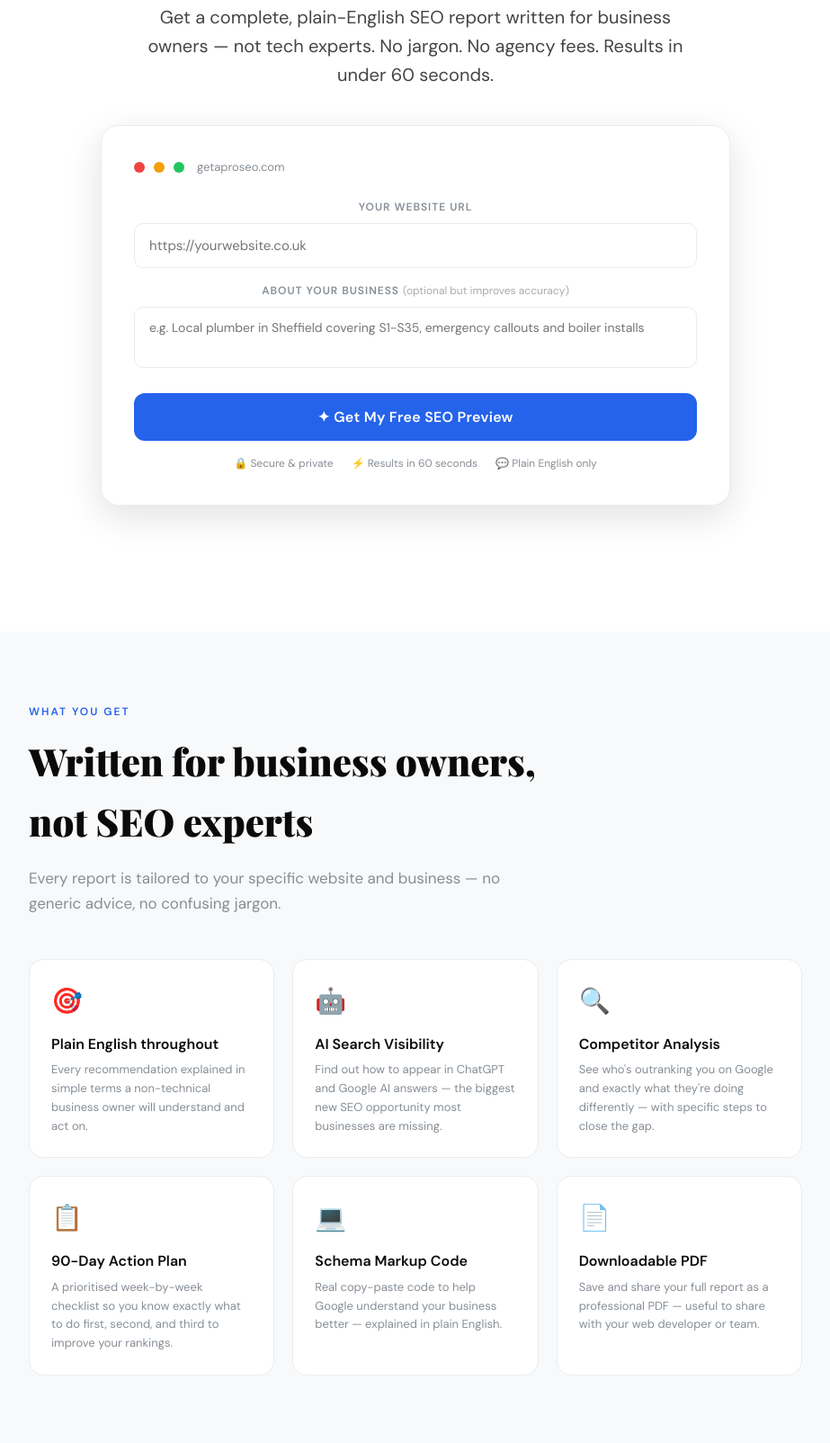
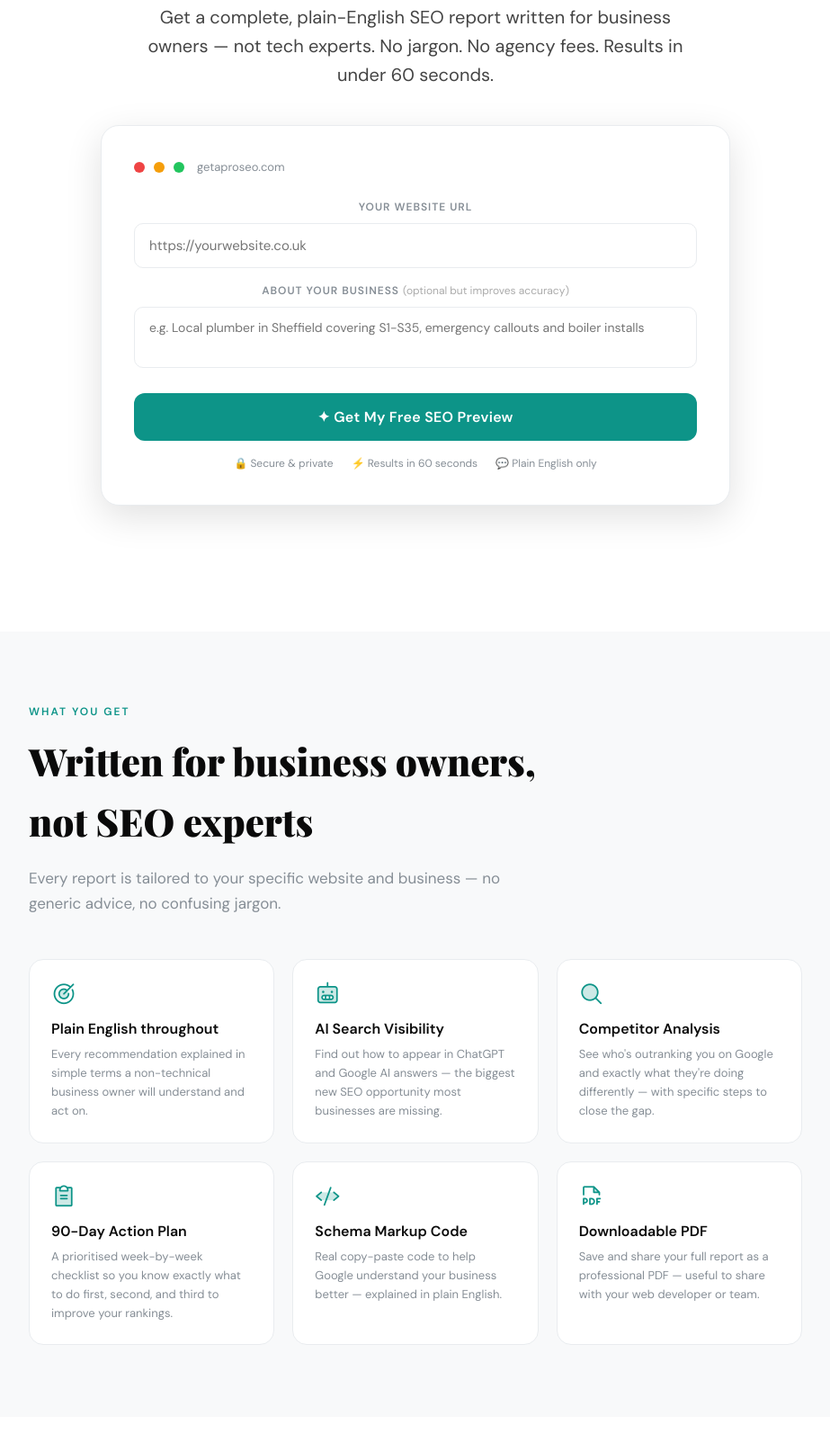
Before and after one commit to hirefastcareers/getaproseo, a plain HTML site: page public/index.html in a window 1280 px wide. Shown: the part 456-2060 px from the top of the page at 90% size, without its empty margins (178-1101 px from the left). Drawn offline with nearby package versions, Linux system fonts and the light colour scheme.

Commit message:
design improvements - phosphor icons, new accent colour, scroll animations

```diff
--- a/public/index.html
+++ b/public/index.html
@@ -13,6 +13,7 @@
 <meta property="og:type" content="website">
 <link rel="canonical" href="https://getaproseo.com">
 <link href="https://fonts.googleapis.com/css2?family=Playfair+Display:wght@700;900&family=DM+Sans:wght@300;400;500;600&display=swap" rel="stylesheet">
+<link rel="stylesheet" href="https://cdn.jsdelivr.net/npm/@phosphor-icons/web@2.1.2/src/duotone/style.css">
 <script src="https://js.stripe.com/v3/"></script>
 <style>
 *, *::before, *::after { box-sizing: border-box; margin: 0; padding: 0; }
@@ -25,9 +26,9 @@
   --light-grey: #f1f3f5;
   --mid-grey: #868e96;
   --border: #e9ecef;
-  --accent: #2563eb;
-  --accent-dark: #1d4ed8;
-  --accent-light: #eff6ff;
+  --accent: #0d9488;
+  --accent-dark: #0f766e;
+  --accent-light: #f0fdfa;
   --green: #16a34a;
   --green-light: #f0fdf4;
   --red: #dc2626;
@@ -174,7 +175,7 @@ nav {
 
 .url-input:focus {
   border-color: var(--accent);
-  box-shadow: 0 0 0 3px rgba(37,99,235,0.08);
+  box-shadow: 0 0 0 3px rgba(13,148,136,0.12);
 }
 
 .context-input {
@@ -212,7 +213,7 @@ nav {
 .btn-primary:hover:not(:disabled) {
   background: var(--accent-dark);
   transform: translateY(-1px);
-  box-shadow: 0 8px 20px rgba(37,99,235,0.25);
+  box-shadow: 0 8px 20px rgba(13,148,136,0.28);
 }
 
 .btn-primary:disabled {
@@ -263,7 +264,7 @@ nav {
 
 .teaser-header {
   background: var(--accent-light);
-  border: 1px solid #bfdbfe;
+  border: 1px solid #99f6e4;
   border-radius: 12px;
   padding: 18px 20px;
   margin-bottom: 24px;
@@ -275,7 +276,7 @@ nav {
 .teaser-icon { font-size: 22px; flex-shrink: 0; margin-top: 2px; }
 
 .teaser-header h3 { font-size: 16px; font-weight: 700; color: var(--accent-dark); margin-bottom: 4px; }
-.teaser-header p { font-size: 13px; color: #3b82f6; }
+.teaser-header p { font-size: 13px; color: var(--accent); }
 
 .report-section {
   background: var(--white);
@@ -411,7 +412,7 @@ nav {
 .price-option-price { font-size: 22px; font-weight: 900; color: var(--black); }
 .price-option-sub { font-size: 11px; color: var(--mid-grey); margin-top: 2px; }
 .price-option.selected .price-option-label { color: var(--accent); }
-.price-option.selected .price-option-price { color: var(--accent-dark); }
+.price-option.selected .price-option-price { color: var(--accent); }
 
 .popular-badge {
   background: var(--accent);
@@ -441,7 +442,7 @@ nav {
 .btn-unlock:hover {
   background: var(--accent-dark);
   transform: translateY(-1px);
-  box-shadow: 0 8px 20px rgba(37,99,235,0.25);
+  box-shadow: 0 8px 20px rgba(13,148,136,0.28);
 }
 
 .secure-note { font-size: 11px; color: #aaa; margin-top: 10px; }
@@ -565,7 +566,7 @@ nav {
   transform: translateY(-2px);
 }
 
-.feature-icon { font-size: 28px; margin-bottom: 12px; }
+.feature-icon { font-size: 28px; margin-bottom: 12px; color: var(--accent); display: block; }
 .feature-title { font-weight: 700; font-size: 16px; margin-bottom: 6px; }
 .feature-desc { font-size: 13px; color: var(--mid-grey); line-height: 1.6; }
 
@@ -643,6 +644,24 @@ footer a { color: #aaa; text-decoration: none; }
 .footer-logo { font-family: 'Playfair Display', serif; font-size: 20px; color: white; font-weight: 900; margin-bottom: 12px; }
 .footer-logo span { color: var(--accent); }
 
+/* ENTRANCE ANIMATIONS */
+.animate-fade-up {
+  opacity: 0;
+  transform: translateY(14px);
+  transition: opacity 0.35s ease-out, transform 0.35s ease-out;
+}
+.animate-fade-up.in-view {
+  opacity: 1;
+  transform: translateY(0);
+}
+.animate-fade-up[data-animate-stagger="0"] { transition-delay: 0ms; }
+.animate-fade-up[data-animate-stagger="1"] { transition-delay: 55ms; }
+.animate-fade-up[data-animate-stagger="2"] { transition-delay: 110ms; }
+.animate-fade-up[data-animate-stagger="3"] { transition-delay: 165ms; }
+.animate-fade-up[data-animate-stagger="4"] { transition-delay: 220ms; }
+.animate-fade-up[data-animate-stagger="5"] { transition-delay: 275ms; }
+.animate-fade-up[data-animate-on="scroll"][data-animate-delay="80"] { transition-delay: 80ms; }
+
 @media (max-width: 600px) {
   .tool-card { padding: 24px 18px; }
   .pricing-cards { grid-template-columns: 1fr; }
@@ -660,14 +679,14 @@ footer a { color: #aaa; text-decoration: none; }
 
 <!-- HERO -->
 <section class="hero" id="tool">
-  <div class="hero-badge">
+  <div class="hero-badge animate-fade-up" data-animate-on="load">
     ✦ New — Now includes AI Search Visibility (ChatGPT & Google AI)
   </div>
-  <h1>Find out exactly why your website<br>isn't ranking on <em>Google</em></h1>
-  <p class="hero-sub">Get a complete, plain-English SEO report written for business owners — not tech experts. No jargon. No agency fees. Results in under 60 seconds.</p>
+  <h1 class="animate-fade-up" data-animate-on="load" data-animate-delay="50">Find out exactly why your website<br>isn't ranking on <em>Google</em></h1>
+  <p class="hero-sub animate-fade-up" data-animate-on="load" data-animate-delay="100">Get a complete, plain-English SEO report written for business owners — not tech experts. No jargon. No agency fees. Results in under 60 seconds.</p>
 
   <!-- TOOL -->
-  <div class="tool-card">
+  <div class="tool-card animate-fade-up" data-animate-on="load" data-animate-delay="150">
     <div class="tool-card-header">
       <div class="tool-dot" style="background:#ef4444"></div>
       <div class="tool-dot" style="background:#f59e0b"></div>
@@ -803,33 +822,33 @@ footer a { color: #aaa; text-decoration: none; }
     <p class="features-sub">Every report is tailored to your specific website and business — no generic advice, no confusing jargon.</p>
 
     <div class="features-grid">
-      <div class="feature-card">
-        <div class="feature-icon">🎯</div>
+      <div class="feature-card animate-fade-up" data-animate-on="scroll" data-animate-stagger="0">
+        <div class="feature-icon ph-duotone ph-target"></div>
         <div class="feature-title">Plain English throughout</div>
         <div class="feature-desc">Every recommendation explained in simple terms a non-technical business owner will understand and act on.</div>
       </div>
-      <div class="feature-card">
-        <div class="feature-icon">🤖</div>
+      <div class="feature-card animate-fade-up" data-animate-on="scroll" data-animate-stagger="1">
+        <div class="feature-icon ph-duotone ph-robot"></div>
         <div class="feature-title">AI Search Visibility</div>
         <div class="feature-desc">Find out how to appear in ChatGPT and Google AI answers — the biggest new SEO opportunity most businesses are missing.</div>
       </div>
-      <div class="feature-card">
-        <div class="feature-icon">🔍</div>
+      <div class="feature-card animate-fade-up" data-animate-on="scroll" data-animate-stagger="2">
+        <div class="feature-icon ph-duotone ph-magnifying-glass"></div>
         <div class="feature-title">Competitor Analysis</div>
         <div class="feature-desc">See who's outranking you on Google and exactly what they're doing differently — with specific steps to close the gap.</div>
       </div>
-      <div class="feature-card">
-        <div class="feature-icon">📋</div>
+      <div class="feature-card animate-fade-up" data-animate-on="scroll" data-animate-stagger="3">
+        <div class="feature-icon ph-duotone ph-clipboard-text"></div>
         <div class="feature-title">90-Day Action Plan</div>
         <div class="feature-desc">A prioritised week-by-week checklist so you know exactly what to do first, second, and third to improve your rankings.</div>
       </div>
-      <div class="feature-card">
-        <div class="feature-icon">💻</div>
+      <div class="feature-card animate-fade-up" data-animate-on="scroll" data-animate-stagger="4">
+        <div class="feature-icon ph-duotone ph-code"></div>
         <div class="feature-title">Schema Markup Code</div>
         <div class="feature-desc">Real copy-paste code to help Google understand your business better — explained in plain English.</div>
       </div>
-      <div class="feature-card">
-        <div class="feature-icon">📄</div>
+      <div class="feature-card animate-fade-up" data-animate-on="scroll" data-animate-stagger="5">
+        <div class="feature-icon ph-duotone ph-file-pdf"></div>
         <div class="feature-title">Downloadable PDF</div>
         <div class="feature-desc">Save and share your full report as a professional PDF — useful to share with your web developer or team.</div>
       </div>
@@ -844,7 +863,7 @@ footer a { color: #aaa; text-decoration: none; }
   <p style="color:var(--mid-grey);font-size:17px;max-width:500px;margin:0 auto">Pay once for a single report, or subscribe for unlimited reports every month.</p>
 
   <div class="pricing-cards">
-    <div class="pricing-card">
+    <div class="pricing-card animate-fade-up" data-animate-on="scroll">
       <div class="pricing-card-label">One-off report</div>
       <div class="pricing-card-price">£7.99</div>
       <div class="pricing-card-period">one-time payment</div>
@@ -858,7 +877,7 @@ footer a { color: #aaa; text-decoration: none; }
       </ul>
       <button class="pricing-card-btn" onclick="scrollToTool()">Get Started</button>
     </div>
-    <div class="pricing-card featured">
+    <div class="pricing-card featured animate-fade-up" data-animate-on="scroll" data-animate-delay="80">
       <div class="popular-badge" style="margin-bottom:8px">BEST VALUE</div>
       <div class="pricing-card-label">Monthly unlimited</div>
       <div class="pricing-card-price">£19.99</div>
@@ -1101,8 +1120,8 @@ async function downloadPDF() {
     <title>SEO Report - ${url}</title>
     <style>
       body { font-family: Georgia, serif; max-width: 800px; margin: 40px auto; color: #222; line-height: 1.7; }
-      h1 { font-size: 28px; border-bottom: 3px solid #2563eb; padding-bottom: 12px; }
-      h2 { font-size: 20px; color: #2563eb; margin-top: 32px; border-bottom: 1px solid #e5e7eb; padding-bottom: 8px; }
+      h1 { font-size: 28px; border-bottom: 3px solid #0d9488; padding-bottom: 12px; }
+      h2 { font-size: 20px; color: #0d9488; margin-top: 32px; border-bottom: 1px solid #e5e7eb; padding-bottom: 8px; }
       h3 { font-size: 16px; margin-top: 20px; }
       p { margin-bottom: 10px; }
       ul { padding-left: 20px; }
@@ -1180,6 +1199,39 @@ window.addEventListener('load', async () => {
     }
   }
 });
+
+// Scroll-triggered entrance animations (Intersection Observer, no libraries)
+(function() {
+  function runOnLoadAnimations() {
+    var loadEls = document.querySelectorAll('[data-animate-on="load"]');
+    loadEls.forEach(function(el) {
+      var delay = parseInt(el.getAttribute('data-animate-delay'), 10) || 0;
+      el.style.transitionDelay = delay + 'ms';
+    });
+    requestAnimationFrame(function() {
+      requestAnimationFrame(function() {
+        loadEls.forEach(function(el) { el.classList.add('in-view'); });
+      });
+    });
+  }
+  if (document.readyState === 'loading') {
+    document.addEventListener('DOMContentLoaded', runOnLoadAnimations);
+  } else {
+    runOnLoadAnimations();
+  }
+
+  var observer = new IntersectionObserver(function(entries) {
+    entries.forEach(function(entry) {
+      if (entry.isIntersecting) {
+        entry.target.classList.add('in-view');
+      }
+    });
+  }, { rootMargin: '0px 0px -40px 0px', threshold: 0.05 });
+
+  document.querySelectorAll('[data-animate-on="scroll"]').forEach(function(el) {
+    observer.observe(el);
+  });
+})();
 </script>
 
 <!-- Schema Markup -->
```
